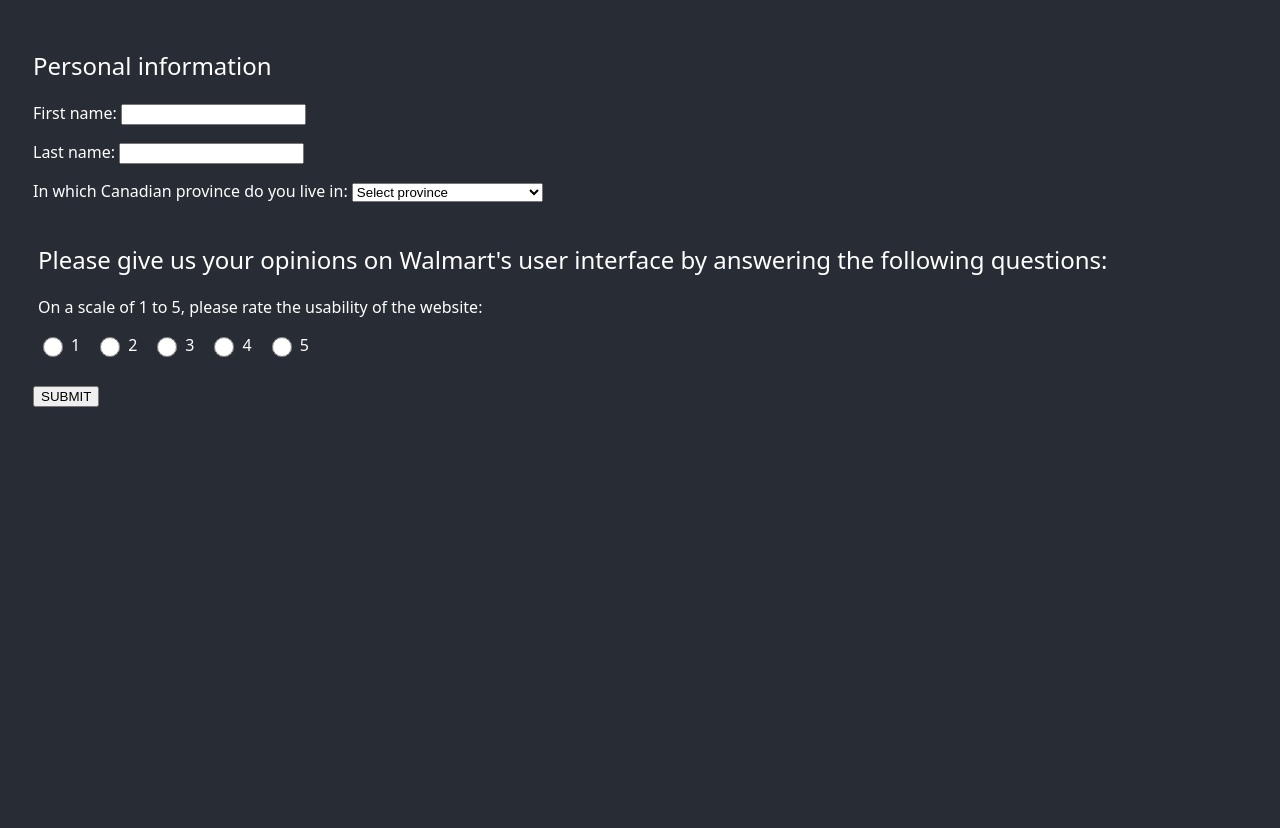
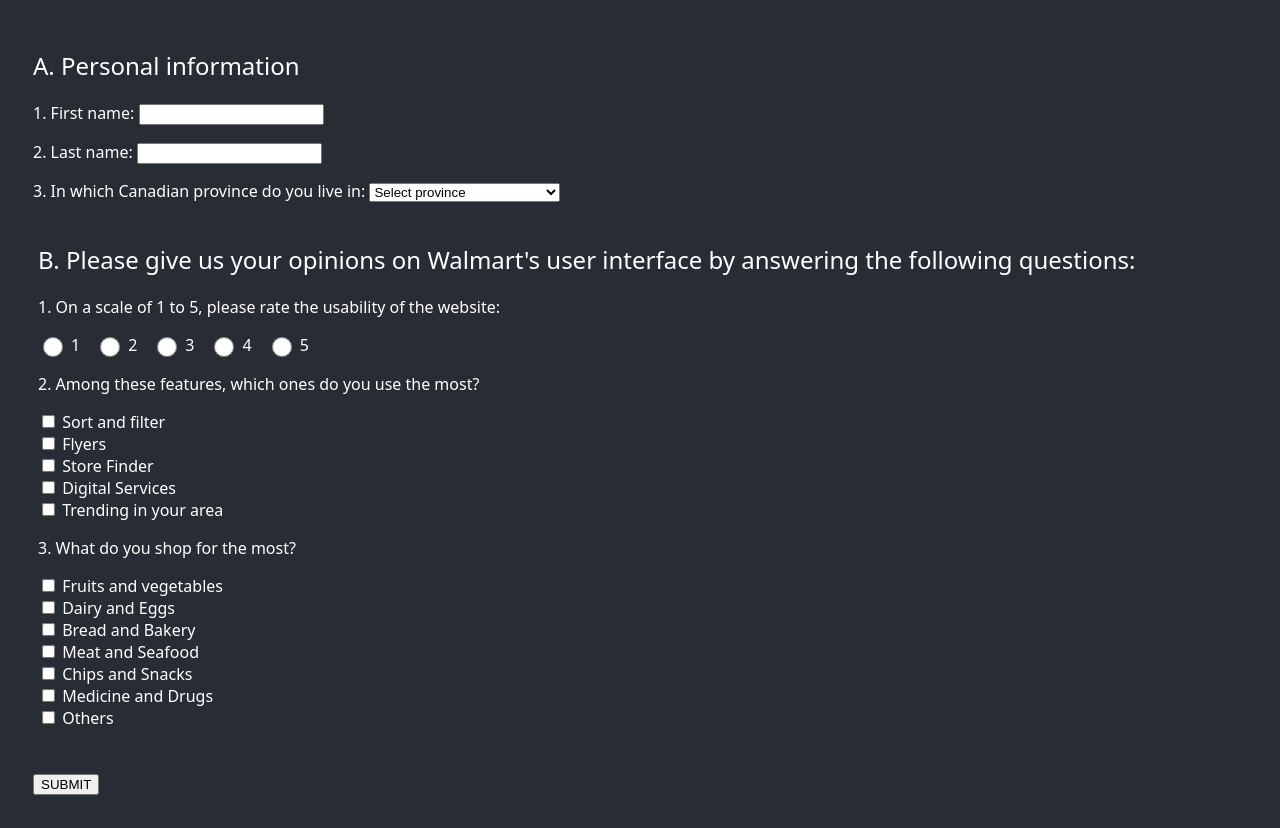
Before and after one commit to SEG3125-Group9/Lab1, a plain HTML site: page survey.html in a window 1280 px wide. Shown: the part 455-1283 px from the top of the page. Before the commit the page ends 895 px from the top, so only its background shows below. Drawn offline with Linux system fonts and the light colour scheme.

Commit message:
Add ui questions

```diff
--- a/survey.html
+++ b/survey.html
@@ -16,11 +16,11 @@
     </div>
     <br>
     <div class="info-question">
-      <h2>Personal information </h2>
-      <p>First name: <input type="text" name="firstname"></p>
-      <p>Last name: <input type="text" name="lastname"></p>
+      <h2>A. Personal information </h2>
+      <p> 1. First name: <input type="text" name="firstname"></p>
+      <p> 2. Last name: <input type="text" name="lastname"></p>
       <p>
-        In which Canadian province do you live in:
+        3. In which Canadian province do you live in:
         <select name="province" id="province">
           <option disabled selected>Select province</option>
           <option value="AB">Alberta</option>
@@ -40,8 +40,8 @@
       </p>
     </div>
     <div class="ui-question">
-      <h2>Please give us your opinions on Walmart's user interface by answering the following questions:</h2>
-      <p>On a scale of 1 to 5, please rate the usability of the website: </p>
+      <h2>B. Please give us your opinions on Walmart's user interface by answering the following questions:</h2>
+      <p>1. On a scale of 1 to 5, please rate the usability of the website: </p>
       <div style="display: flex; flex-direction: row">
         <div class="radio-btn-container">
           <input class="radio-btn" type="radio" id="one" name="rating" value="1">
@@ -64,8 +64,39 @@
           <label class="label-btn" for="five">5</label>
         </div>
       </div>
+      <p> 2. Among these features, which ones do you use the most? </p>
+        <input type="checkbox" value="Sort and filter">
+        <label for="vehicle1"> Sort and filter </label><br>
+        <input type="checkbox" value="Flyers">
+        <label for="vehicle2"> Flyers </label><br>
+        <input type="checkbox" value="Store Finder">
+        <label for="vehicle3"> Store Finder </label><br>
+        <input type="checkbox" value="Digital Services">
+        <label for="vehicle3"> Digital Services </label><br>
+        <input type="checkbox" value="Trending in your area">
+        <label for="vehicle3"> Trending in your area </label><br>
+      </p>
+
+      <p> 3. What do you shop for the most? </p>
+        <input type="checkbox" value="Fruits and Vegetables">
+        <label for="vehicle1"> Fruits and vegetables </label><br>
+        <input type="checkbox" value="Dairy and Eggs">
+        <label for="vehicle2"> Dairy and Eggs </label><br>
+        <input type="checkbox" value="Bread and Bakery">
+        <label for="vehicle3"> Bread and Bakery </label><br>
+        <input type="checkbox" value="Meat and Seafood">
+        <label for="vehicle3"> Meat and Seafood </label><br>
+        <input type="checkbox" value="Chips and Snacks">
+        <label for="vehicle3"> Chips and Snacks </label><br>
+        <input type="checkbox" value="Medicine and Drugs">
+        <label for="vehicle3"> Medicine and Drugs </label><br>
+        <input type="checkbox" value="Others">
+        <label for="vehicle3"> Others </label><br>
+      </p>
+
     </div>
     <br>
+    <div></div>
     <button id="submitButton" type="button" class="block">
       SUBMIT
     </button>
```
